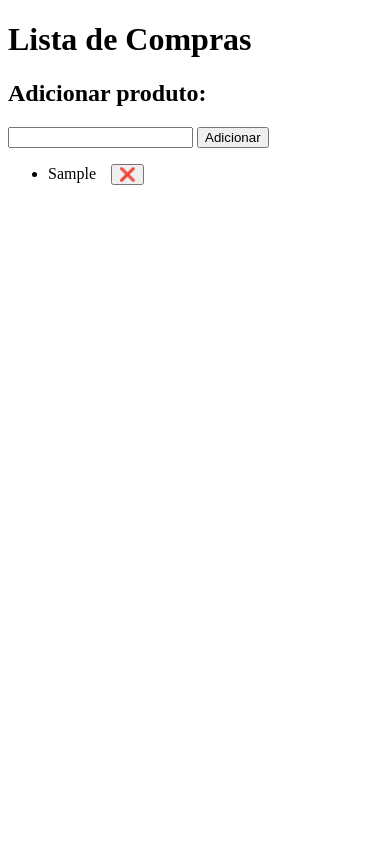
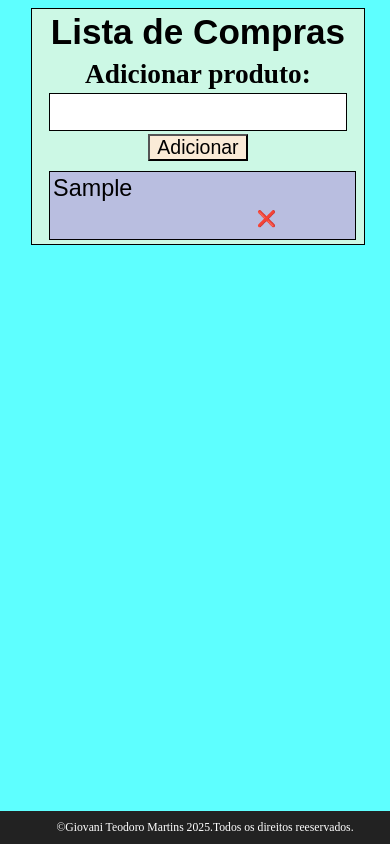
Before and after one commit to giovanep4mg/Aula_Basica_Estrutura_de_Dados_JavaScript, a plain HTML site: page Mini_Projetos/Projetos_Arrays/Lista_de_Compras/listaCompras.html in a window 390 px wide. Both pictures are taken after typing "Sample" into the empty fields and a click on the button "Adicionar". Drawn offline with Linux system fonts and the light colour scheme.

Commit message:
pagina lista de compras finalizada

```diff
--- a/Mini_Projetos/Projetos_Arrays/Lista_de_Compras/javascript.js
+++ b/Mini_Projetos/Projetos_Arrays/Lista_de_Compras/javascript.js
@@ -33,12 +33,26 @@ function adicionarProduto() {
         // Pega o que foi escrito pelo usuário, e coloca dentro do elemento "li" => <li> ***  </li>
         li.textContent = produto;
 
+        // criando o botão remover
         // Cria elemento "button" , salva na var "botaoRemover" => <button></button>
         let botaoRemover = document.createElement('button');
         // coloca esse desenho, no botao que foi criado => <button> ❌ </button>
         botaoRemover.textContent = '❌';
-        // Adiciona uma pequena margin entre o texto e o desenho
-        botaoRemover.style.marginLeft = '15px';
+
+        // Adicionando a classe ao botão
+        botaoRemover.classList.add('botao-remover');
+
+        /**
+         * // Adicionando estilos ao botão
+        botaoRemover.style.marginLeft = '65%';
+        botaoRemover.style.width = '10%'; // Aumenta a largura do botão
+        botaoRemover.style.fontSize = '5vw'; // Aumenta o tamanho do ícone
+        botaoRemover.style.cursor = 'pointer';
+        botaoRemover.style.border = 'none'; // Remove a borda para um visual mais limpo
+        botaoRemover.style.background = 'transparent'; // Fundo transparente
+        botaoRemover.style.color = 'red'; // Deixa o ícone vermelho para destacar
+         */
+
 
         // Adiciona uma função, dentro do botão remover, que recebe dois parâmetros "produto" e "li"
         // =>> <button onclick="removerProduto(produto, li)"> ❌ </button>
@@ -48,29 +62,35 @@ function adicionarProduto() {
             removerProduto(produto, li);
         };
 
-        //
+        // adiciona o botão dentro do elemento "li"
         li.appendChild(botaoRemover);
 
+        // Adiciona o "li" na página html, no elemento "ul"
         document.getElementById("listaProdutos").appendChild(li);
 
 
     } else {
-
+        // Exibe essa mensagem
         alert(`Erro ao adicionar produto!Digite um nome válido! `);
     }
 
 }
 
+// Função para remover um item "produto" e o elemento  do html "tag li"
 function removerProduto(produto, elemento) {
 
-    //
+    // Verifica em que posição está o item e salva na var "index", caso nao encontre retorna "-1"
     let index = lista.indexOf(produto);
 
+    // Se não for "-1" , vai ...
     if (index !== -1) {
-        //
+
+        // remove 1 item da lista na posição index.
         lista.splice(index, 1);
     }
-    console.log("Lista após exclussão: ", lista);
-    //
+    // Exibe essa mensagem no console
+    console.log("Lista após exclusão: ", lista);
+
+    // Remove o elemento "li" do html, onde está o item "produto"
     elemento.remove() //
 }
--- a/Mini_Projetos/Projetos_Arrays/Lista_de_Compras/listaCompras.html
+++ b/Mini_Projetos/Projetos_Arrays/Lista_de_Compras/listaCompras.html
@@ -9,22 +9,24 @@
 </head>
 
 <body>
-    <header>
-        <h1>Lista de Compras</h1>
-    </header>
-    <main>
-        <section>
-            <h2>Adicionar produto:</h2>
-            <input class="entradaProduto" type="text" id="entradaProduto">
-            <button type="button" onclick="adicionarProduto()">Adicionar</button>
-        </section>
-        <section>
-            <ul id="listaProdutos">
-            </ul>
+    <main class="todo_conteudo">
+        <header class="container_titulo">
+            <h1 class="titulo">Lista de Compras</h1>
+        </header>
+        <section class="container_adicionar_exibir">
+            <div class="container_adicionar">
+                <h2 class="subtitulo">Adicionar produto:</h2>
+                <input class="entradaProduto" type="text" id="entradaProduto">
+                <button class="btn_add" type="button" onclick="adicionarProduto()">Adicionar</button>
+            </div>
+            <div class="container_lista_exibir">
+                <ul class="item_lista" id="listaProdutos">
+                </ul>
+            </div>
         </section>
     </main>
     <footer>
-
+        &copy;Giovani Teodoro Martins 2025.Todos os direitos reeservados.
     </footer>
     <script src="./javascript.js"></script>
 </body>
--- a/Mini_Projetos/Projetos_Arrays/Lista_de_Compras/style.css
+++ b/Mini_Projetos/Projetos_Arrays/Lista_de_Compras/style.css
@@ -0,0 +1,240 @@
+*{
+   padding: 0;
+   margin: 0;
+}
+
+body{
+    box-sizing: border-box;
+    background-color: rgba(0, 255, 255, 0.63);
+    height: 100%;
+}
+
+
+@media screen and (max-width: 2561px) {
+
+    .todo_conteudo{
+        border: 1px solid black;
+        width: 75%;
+        margin-top: 2%;
+        margin-left: 13%;
+        margin-bottom: 7%;
+        background-color: rgba(245, 245, 220, 0.726);
+    }
+
+    .container_titulo{
+        width: -webkit-fill-available;
+    }
+
+    .titulo{
+        font-family: sans-serif;
+        font-size: 8vw;
+        padding: 1%;
+        text-align: center;
+    }
+
+    .container_adicionar_exibir{
+        width: -webkit-fill-available;
+    }
+
+    .container_adicionar{
+        width: -webkit-fill-available;
+        display: flex;
+        flex-direction: column;
+        align-items: center;
+    }
+
+    .subtitulo{
+        font-family: serif;
+        font-size: 6vw;
+        padding: 1%;
+    }
+
+    .entradaProduto{
+        font-family: serif;
+        font-size: 5.5vw;
+        width: -webkit-fill-available;
+        margin-left: 5%;
+        margin-right: 5%;
+        padding: 1%;
+        border: 1px solid black;
+    }
+
+    .btn_add{
+        font-size: 4.5vw;
+        margin-top: 1%;
+        width: 30%;
+        background-color: antiquewhite;
+        color: black;
+        cursor: pointer;
+    }
+    .btn_add:hover{
+        background-color: aqua;
+        color: blue;
+    }
+
+    .container_lista_exibir{
+        width: -webkit-fill-available;
+        display: flex;
+        justify-content: center;
+    }
+
+    .item_lista{
+        margin-top: 2%;
+        width: -webkit-fill-available;
+    }
+
+    li{
+        font-family: sans-serif;
+        font-size: 5vw;
+        list-style: none;
+        width: 90%;
+        border: 1px solid;
+        margin-left: 5%;
+        margin-top: 1%;
+        padding: 1%;
+        margin-bottom: 1%;
+        background-color: #944ed557;
+    }
+
+    .botao-remover {
+        margin-left: 65%;
+        width: 10vw;
+        height: 4vh;
+        font-size: 4vw;
+        cursor: pointer;
+        border: none;
+        background: transparent;
+        color: red;
+        transition: transform 0.2s ease, opacity 0.2s ease;
+    }
+    .botao-remover:hover {
+        transform: scale(1.2); /* Aumenta um pouco ao passar o mouse */
+        opacity: 0.8;
+    }
+
+    footer {
+        position: fixed;
+        bottom: 0;
+        width: 100%;
+        background-color: #222;
+        color: white;
+        text-align: center;
+        padding: 15px;
+        font-size: 2.5vw;
+    }
+}
+
+@media screen and (max-width: 1441px) {
+
+    footer {
+        font-size: 2vw;
+    }
+}
+
+@media screen and (max-width: 1025px) {
+
+    .titulo{
+        font-size: 6vw;
+    }
+
+    .subtitulo{
+        font-size: 5vw;
+    }
+
+    .entradaProduto{
+        font-size: 4.5vw;
+    }
+
+    .btn_add{
+        font-size: 3.5vw;
+        width: 25%;
+    }
+
+    li{
+        font-size: 4vw;
+    }
+
+    .botao_remover{
+        font-size: 3vw;
+    }
+
+    footer {
+        font-size: 2vw;
+    }
+}
+
+@media screen and (max-width: 426px) {
+    .todo_conteudo{
+        width: 85%;
+        margin-top: 2%;
+        margin-left: 8%;
+    }
+
+    .titulo{
+        font-size: 9vw;
+    }
+
+    .subtitulo{
+        font-size: 7vw;
+    }
+
+    .entradaProduto{
+        font-size: 6.5vw;
+    }
+
+    .btn_add{
+        font-size: 5vw;
+        width: 30%;
+    }
+
+    li{
+        font-size: 6vw;
+    }
+
+    .botao_remover{
+        font-size: 5vw;
+    }
+
+    footer {
+        font-size: 3vw;
+        padding: 10px;
+    }
+}
+
+@media screen and (max-width: 321px) {
+    .todo_conteudo{
+        width: 96%;
+        margin-top: 2%;
+        margin-left: 2%;
+    }
+
+    .titulo{
+        font-size: 10vw;
+    }
+
+    .subtitulo{
+        font-size: 9vw;
+    }
+
+    .entradaProduto{
+        font-size: 7.5vw;
+    }
+
+    .btn_add{
+        font-size: 6vw;
+        width: 30%;
+    }
+
+    li{
+        font-size: 7vw;
+    }
+
+    .botao_remover{
+        font-size: 6vw;
+    }
+
+    footer {
+        font-size: 3.5vw;
+        padding: 8px;
+    }
+}
```
